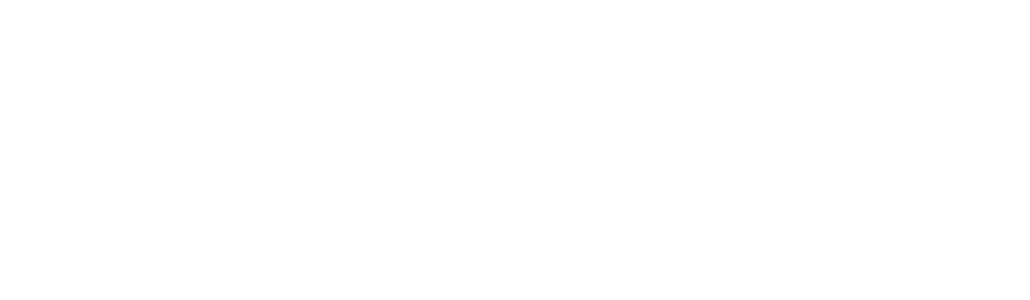
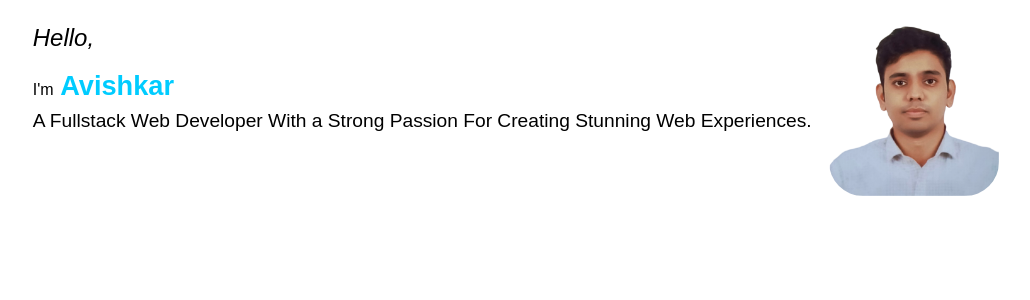
Before and after one commit to aavishkark/avishkar_kamble, a Next.js app: page /Hero in a window 1280 px wide. Shown: the top 300 px of the page, without its empty margins (124-1154 px from the left). Built offline with nearby package versions, Linux system fonts and the light colour scheme.

Commit message:
Added hero and skill sections

```diff
--- /dev/null
+++ b/src/app/Hero/hero.css
@@ -0,0 +1,70 @@
+.hero-container {
+    display: flex;
+    width: 80%;
+    margin: auto;
+    padding: 20px;
+    justify-content: space-around;
+    align-items: center;
+}
+.heroinfo {
+    display: flex;
+    flex-direction: column;
+    justify-content: flex-start;
+}
+.hero-container > div {
+    margin-bottom: 20px;
+}
+
+.hello {
+    font-size: 1.5rem;
+    font-style: italic;
+    margin-bottom: 10px;
+}
+
+.name {
+    font-size: 1.7rem;
+    font-weight: 700;
+    color: #00ccff;
+}
+
+.para {
+    font-size: 1.2rem;
+    margin-bottom: 20px;
+}
+
+.heropic > img {
+    border-radius: 20%;
+}
+
+button{
+    background-color: transparent;
+    color: white;
+    border: 1px solid white;
+    padding: 10px 20px;
+    border-radius: 5px;
+    cursor: pointer;
+    font-size: 1rem;
+    transition: background-color 0.3s ease;
+}
+
+button:hover {
+    background-color: #0099cc;
+}
+
+@media (max-width: 768px) {
+    .hero-container {
+        flex-direction: column-reverse;
+        align-items: center;
+    }
+    .heropic {
+        display: flex;
+    }
+    .heropic > img {
+        position: relative;
+        top: 50px;
+        left: 10px;
+        min-width: 40%;
+        height: auto;
+        align-self: flex-end;
+    }
+}
--- a/src/app/Hero/page.tsx
+++ b/src/app/Hero/page.tsx
@@ -1,11 +1,19 @@
+import './hero.css';
+import Image from 'next/image';
+import profilepic from './profilepic.png';
+
 export default function Hero() {
     return (
-        <>
-        <div></div>
-        <div></div>
-        <div></div>
-        <div></div>
-        <div></div>
-        </>
+        <div className="hero-container">
+            <div className='heroinfo'>
+                <div className='hello'>Hello,</div>
+                <div>I'm<span className='name'> Avishkar</span></div>
+                <div className='para'>A Fullstack Web Developer With a Strong Passion For Creating Stunning Web Experiences.</div>
+                <div className='resume'>
+                    <button className='resume-btn'>Resume</button>
+                </div>
+            </div>
+            <div className='heropic'><Image src={profilepic} alt="Logo" width={170} className="logo-image" /></div>
+        </div>
     )
 }
--- /dev/null
+++ b/src/app/Skills/page.tsx
@@ -0,0 +1,19 @@
+import './skills.css';
+export default function Skills() {
+    return (
+        <div className="skills-container">
+            <div className="skills-header">My Skills</div>
+            <div className="skills-content">
+                <div className="skill"><div className='skill_image'><img src='https://img.icons8.com/?size=50&id=20909&format=png&color=000000' /></div><span>HTML</span></div>
+                <div className="skill"><div className='skill_image'><img src='https://img.icons8.com/?size=50&id=21278&format=png&color=000000' /></div><span>CSS </span></div>
+                <div className="skill"><div className='skill_image'><img src='https://img.icons8.com/?size=50&id=108784&format=png&color=000000' /></div><span>JavaScript</span></div>
+                <div className="skill"><div className='skill_image'><img src='https://img.icons8.com/?size=50&id=123603&format=png&color=000000' /></div><span>React</span></div>
+                <div className="skill"><div className='skill_image'><img src='https://img.icons8.com/?size=50&id=jD-fJzVguBmw&format=png&color=000000' /></div><span>Redux</span></div>
+                <div className="skill"><div className='skill_image'><img src='https://img.icons8.com/?size=50&id=54087&format=png&color=000000' /></div><span>Node.js</span></div>
+                <div className="skill"><div className='skill_image'><img src='https://img.icons8.com/?size=50&id=kg46nzoJrmTR&format=png&color=FF3700' /></div><span>Express.js</span></div>
+                <div className="skill"><div className='skill_image'><img src='https://img.icons8.com/?size=50&id=kg46nzoJrmTR&format=png&color=61FF00' /></div><span>MongoDB</span></div>
+                <div className="skill"><div className='skill_image'><img src='https://img.icons8.com/?size=50&id=12472&format=png&color=00BDFF' /></div><span>Wordpress</span></div>
+            </div>
+        </div>
+    );
+}
--- /dev/null
+++ b/src/app/Skills/skills.css
@@ -0,0 +1,30 @@
+.skills-container {
+    justify-content: center;
+    align-items: center;
+    flex-direction: column;
+    margin: auto;
+    width: 80%;
+}
+
+.skills-header {
+    text-align: center;
+    margin-bottom: 20px;
+}
+.skills-content {
+    display: grid;
+    grid-template-columns: repeat(auto-fill, minmax(150px, 1fr));
+    gap: 20px;
+    justify-content: center;
+    padding: 20px;
+}
+
+.skill {
+    display: grid;
+    justify-content: center;
+    text-align: center;
+}
+
+.skill_image{
+    display: flex;
+    justify-content: center;
+}
--- a/src/app/page.tsx
+++ b/src/app/page.tsx
@@ -1,13 +1,15 @@
 import Image from "next/image";
 import Header from "./Header/page";
 import Footer from "./Footer/page";
+import Hero from "./Hero/page";
+import Skills from "./Skills/page";
 
 export default function Home() {
   return (
     <div className="container mx-auto">
       <Header />
-      <div className="hero"></div>
-      <div></div>
+      <Hero />
+      <Skills />
       <div></div>
       <div></div>
       <div></div>
```
Also changed, not shown: src/app/Hero/profilepic.png (added).
